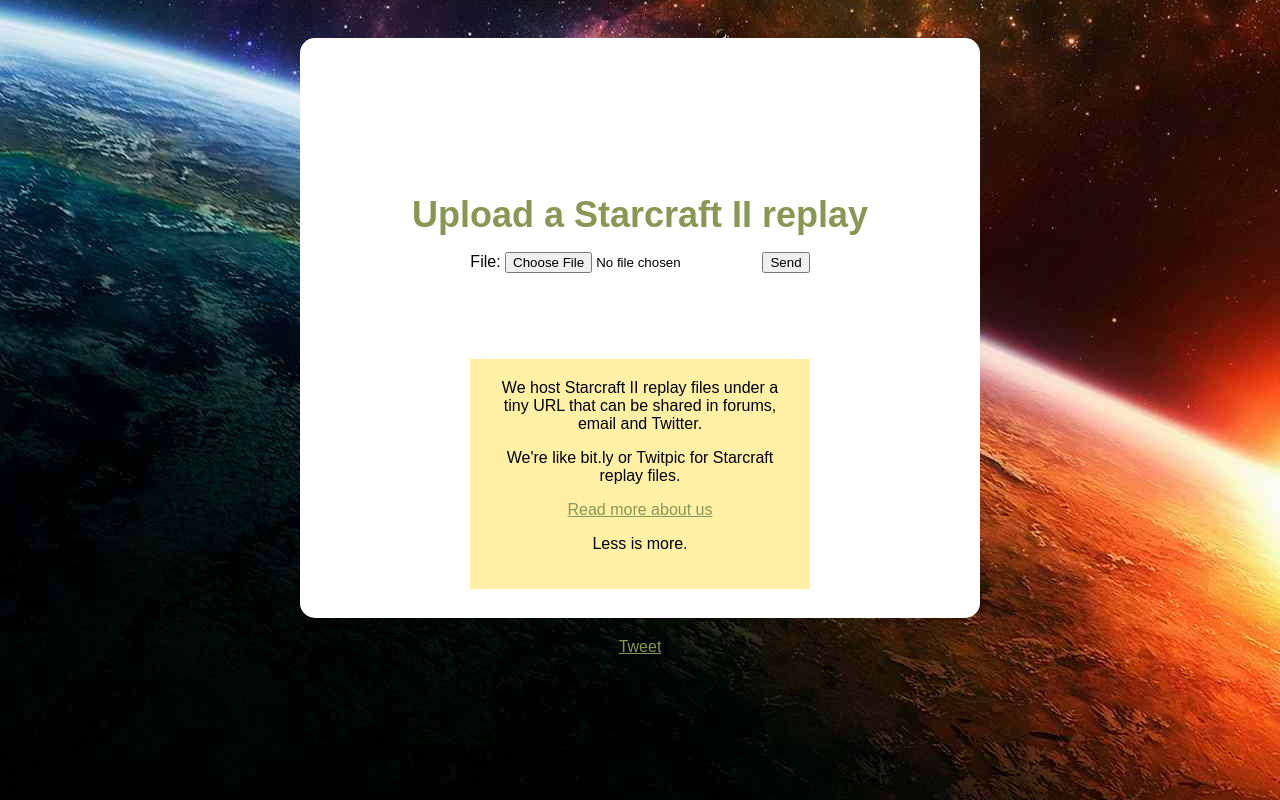
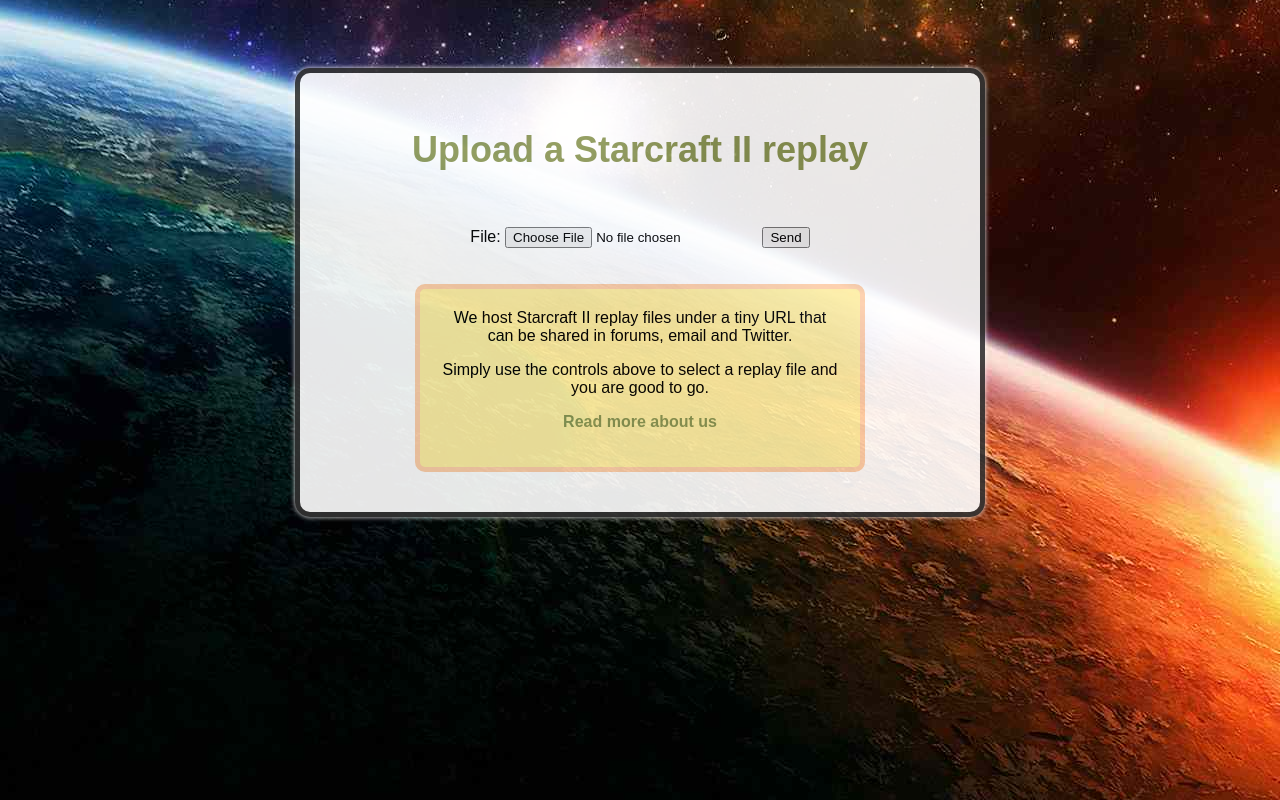
Before and after one commit to gmanika/sc2share.com, a plain HTML site: page index.html in a window 1280 px wide. Drawn offline with Linux system fonts and the light colour scheme.

Commit message:
More layout tweaks

```diff
--- a/index.html
+++ b/index.html
@@ -6,31 +6,27 @@
 <body>
 <center>
 <div id="content">
-<div id="spacer"></div>
 <p>
 <span id="sendmsg" style="font-size: 36px">Upload a Starcraft II replay</span>
 <p>
+<div id="spacer" style="height: 40px"></div>
 <form action="{{ upload_url }}" method="post" enctype="multipart/form-data">
 File:
 <input type="file" name="file">
 <input type="submit" value="Send">
 </form>
-<div id="spacer" style="height: 70px"></div>
+<div id="spacer" style="height: 20px"></div>
 <div id="explanation">
 We host Starcraft II replay files under a tiny URL that can be shared in
 forums, email and Twitter.
 <p>
-We're like bit.ly or Twitpic for Starcraft replay files.
+Simply use the controls above to select a replay file and you are good to go.
 <p>
 <a href="/about">Read more about us</a>
-<p>
-Less is more.
 </div>
-<div id="spacer" style="height: 70px"></div>
 
 </div>
 <div id="spacer" style="height: 20px"></div>
-<a href="http://twitter.com/share" class="twitter-share-button" data-url="http://sc2share.com/" data-text="SC2Share.com hosts Starcraft 2 replay files under tiny URLs, no login required" data-count="none">Tweet</a><script type="text/javascript" src="http://platform.twitter.com/widgets.js"></script>
 </center>
 <script>
   (function(i,s,o,g,r,a,m){i['GoogleAnalyticsObject']=r;i[r]=i[r]||function(){
--- a/static/style.css
+++ b/static/style.css
@@ -1,12 +1,14 @@
-body { background-color: #000; background: url('bg.jpg') no-repeat 0px; background-attachment:fixed; font-family: sans-serif; padding: 30px }
+body { background-color: #000; background: url('bg.jpg') no-repeat 0px; background-attachment:fixed; font-family: arial, verdana, sans-serif; padding: 30px }
 #spacer { height: 100px }
-#content { background-color: #fff; width: 600px; height: 500px; margin-left: auto; margin-right: auto; text-align: center; border-radius: 15px; -moz-border-radius: 15px; padding: 40px}
-#sendmsg { color: #8A9654; font-weight: bold; font-size: 20px}
+#content { background-color: #fff; width:600px; margin:0 auto; margin-top: 30px; text-align:center; border-radius:15px; -moz-border-radius:15px; padding:40px; opacity:0.9; border:5px solid #333; box-shadow:0px 0px 5px white; }
+#sendmsg { color: #8A9654; font-weight: bold; font-size: 36px}
 #errormsg { color: #A65F46; font-weight: bold; font-size: 20px}
 table { width: 300px; font-size: 12px; margin-left: auto; margin-right: auto; }
 table.td { width: 150px; margin-left: auto; margin-right: auto; }
-#explanation { width: 300px; padding: 20px; margin-left: auto; margin-right: auto; font-size: 16px; background-color: #FFF0A5; font-family: sans-serif; }
+#explanation { width: 400px; padding: 20px; margin:0 auto; font-size:16px; background-color:#FFF0A5; border-radius:10px; border:5px solid #FFD0AA; }
 #shorturl a { color: #D99559; font-size: 30px; }
+#shorturl a:hover { color: black; }
 #subtext { color: #a9a9a9 }
-a { color: #8A9654 }
+a { color: #8A9654; font-weight:bold; transition:0.5s color; text-decoration:none; }
+a:hover { color:black }
 .filename { color: rgb(82, 142, 177); font-family: "fixed"; }
```
Also changed, not shown: download.html (+1 -3 lines), success.html (+0 -2 lines).
